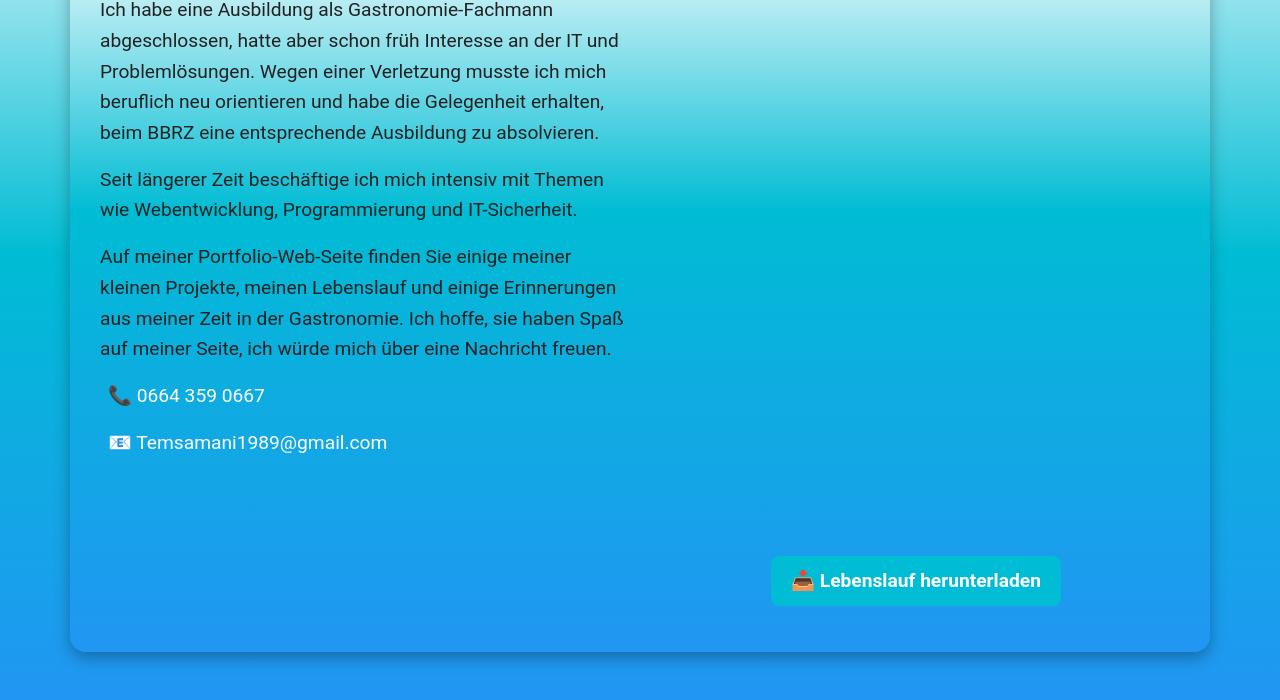
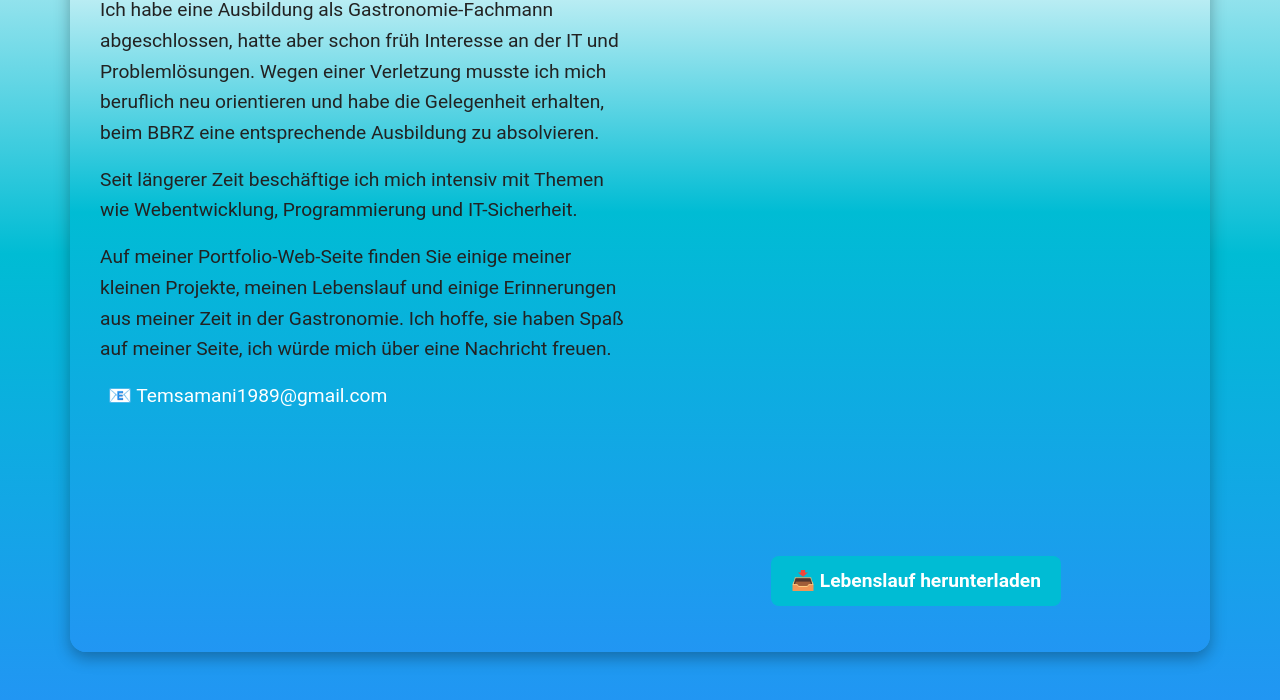
Before and after one commit to JustAguy404/Mein-Portfolio, a plain HTML site: page index.html in a window 1280 px wide. Shown: the part 192-892 px from the top of the page. Drawn offline with nearby package versions, Linux system fonts and the light colour scheme.

Commit message:
Update index.html

```diff
--- a/index.html
+++ b/index.html
@@ -60,11 +60,6 @@
 
             <div class="flex gap-4">
                 <p>
-                    <a href="tel:06643590667" class="px-2 text-white">
-                        📞 0664 359 0667
-                    </a>
-                </p>
-                <p>
                     <a href="mailto:Temsamani1989@gmail.com" class="px-2 text-white">
                         📧 Temsamani1989@gmail.com
                     </a>
```
